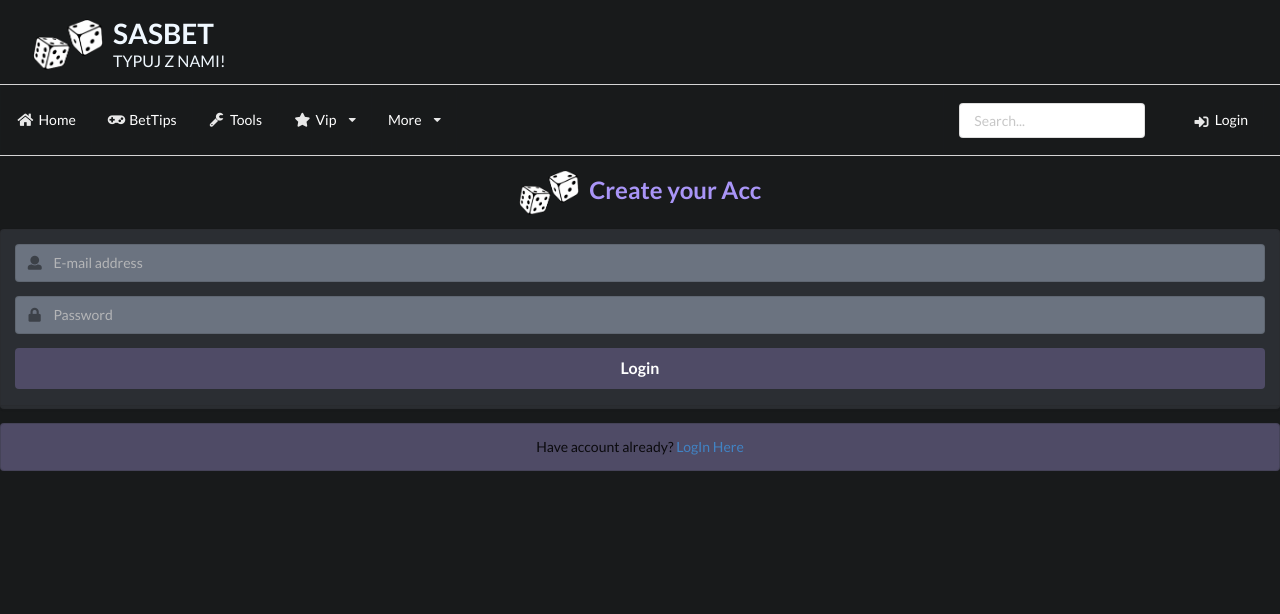
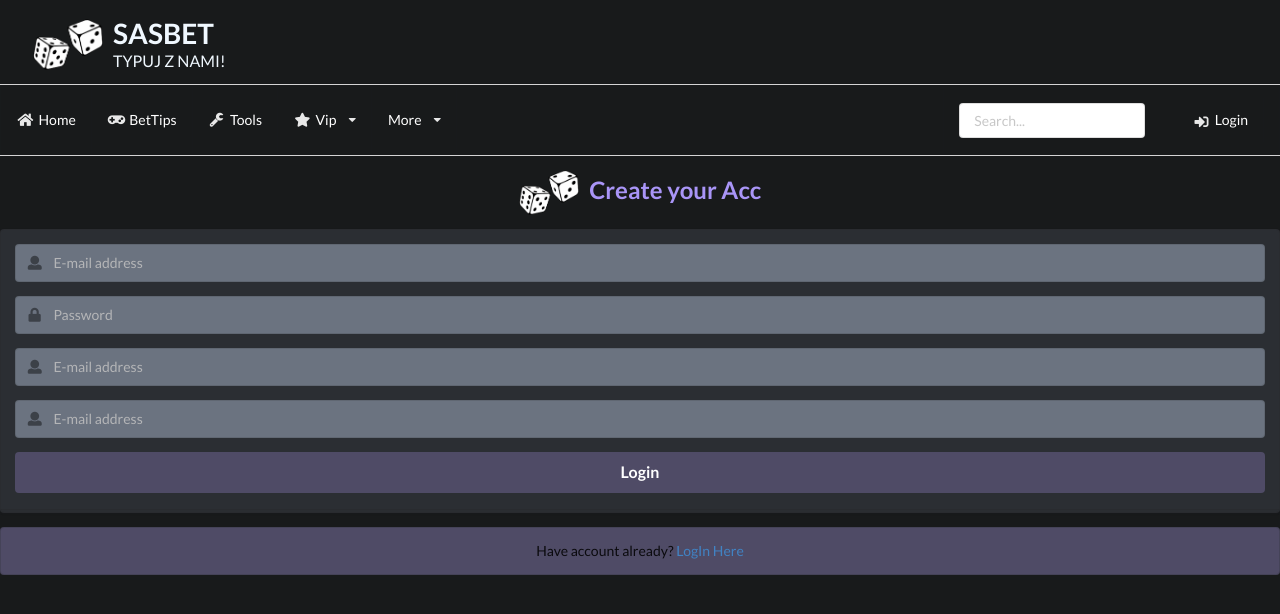
Before and after one commit to udaceue/betTipsAppv2, a React (Create React App) app in the folder client/: page /SignUp in a window 1280 px wide. Shown: the top 614 px of the page. Built offline with nearby package versions, Linux system fonts and the light colour scheme.

Commit message:
created a SignUp branch

```diff
--- a/client/src/components/SignUp.jsx
+++ b/client/src/components/SignUp.jsx
@@ -43,6 +43,26 @@ function SignUp() {
                 />
               </div>
             </div>
+            <div className="field">
+              <div className="ui left icon input">
+                <i className="user icon" />
+                <input
+                  type="text"
+                  name="email"
+                  placeholder="E-mail address"
+                />
+              </div>
+            </div>
+            <div className="field">
+              <div className="ui left icon input">
+                <i className="user icon" />
+                <input
+                  type="text"
+                  name="email"
+                  placeholder="E-mail address"
+                />
+              </div>
+            </div>
             <div className="ui fluid large teal submit button">Login</div>
           </div>
 
```
